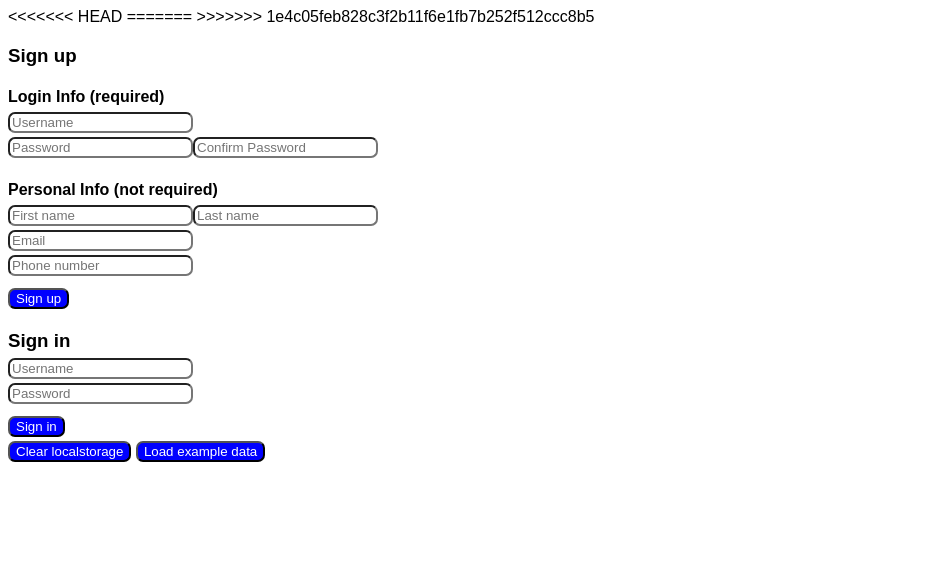
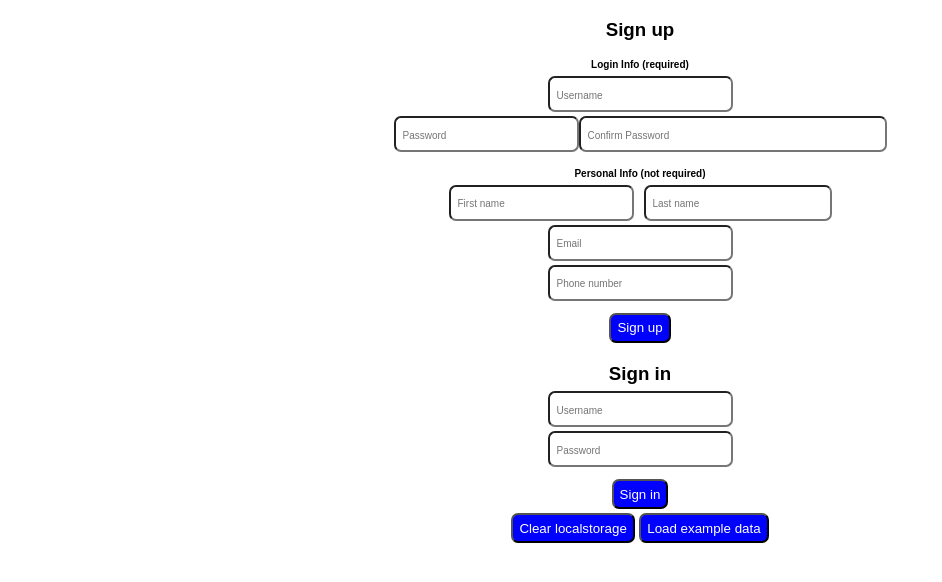
Before and after one commit to ethanp4/Final-Project, a plain HTML site: page html/LoginPage.html in a window 1280 px wide. Shown: the whole page, without its empty margins (0-942 px from the left). Drawn offline with nearby package versions, Linux system fonts and the light colour scheme.

Commit message:
loginpagechanges

```diff
--- a/css/LoginPage.css
+++ b/css/LoginPage.css
@@ -1,3 +1,4 @@
+
 .container {
     display: flex;
     justify-content: center;
@@ -13,12 +14,13 @@ input,
 button {
     border-radius: 7px;
     margin: 2px 0px;
+    height: 30px
 }
 
 
 /* ------------DIV 1---------------- */
 
-/* #firstName {
+ #firstName {
   margin-right: 10px
 }
 #lastName {
@@ -57,13 +59,13 @@ select {
 
 
 
-/* .div2 {
+.div2 {
     margin: 100px 50px;
     font-size: 10px;
-} */
+}
 
 /* --------------DIV 3----------------- */
-/* .div3 {
+.div3 {
     text-align: center;
 }
 .div3 > h3 {
@@ -90,4 +92,12 @@ select {
 
 #signUp {
     font-size: 10px;
-}  */
+}
+
+div {
+    text-align: center;
+}
+
+#buttons {
+    text-align: center;
+}
--- a/html/LoginPage.html
+++ b/html/LoginPage.html
@@ -2,12 +2,8 @@
 <html lang="en">
 
 <head>
-<<<<<<< HEAD
-  <link rel="stylesheet" href="/css/LoginPage.css">
-=======
   <link rel="stylesheet" href="../css/global.css">
   <link rel="stylesheet" href="../css/LoginPage.css">
->>>>>>> 1e4c05feb828c3f2b11f6e1fb7b252f512ccc8b5
   <script src="https://code.jquery.com/jquery-3.7.1.min.js"
     integrity="sha256-/JqT3SQfawRcv/BIHPThkBvs0OEvtFFmqPF/lYI/Cxo=" crossorigin="anonymous"></script>
   <script src="../js/LoginSignUp.js"></script>
@@ -43,9 +39,11 @@
       <div id="signInStatus"></div>
     </form>
   </div>
+  <div id="buttons">
+    <button id="clearLocalstorage" onclick="localStorage.clear(); location.reload();">Clear localstorage</button>
+    <button id="exampleData">Load example data</button>
+  </div>
 
-  <button id="clearLocalstorage" onclick="localStorage.clear(); location.reload();">Clear localstorage</button>
-  <button id="exampleData">Load example data</button>
 
 </body>
 
```
